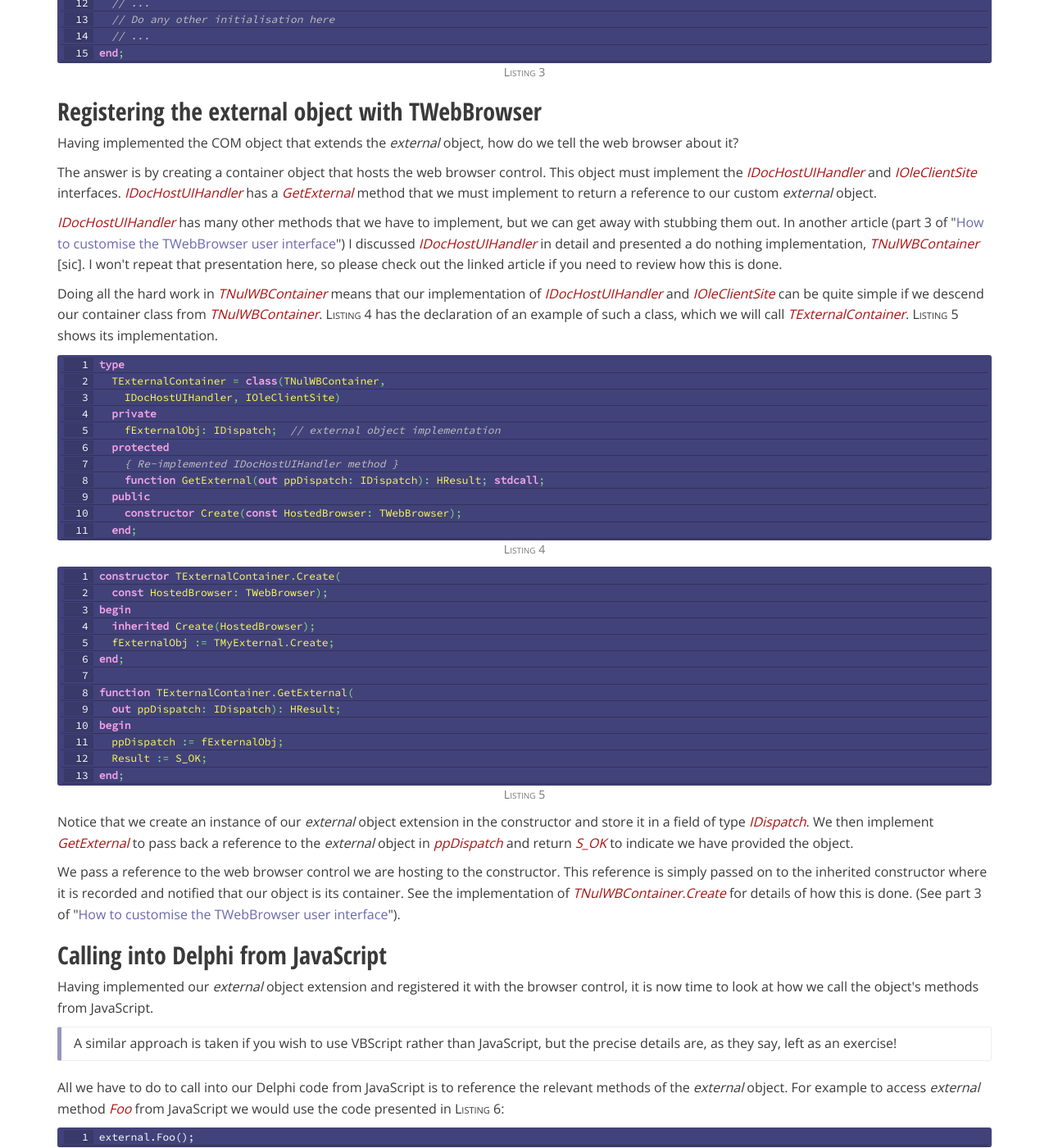
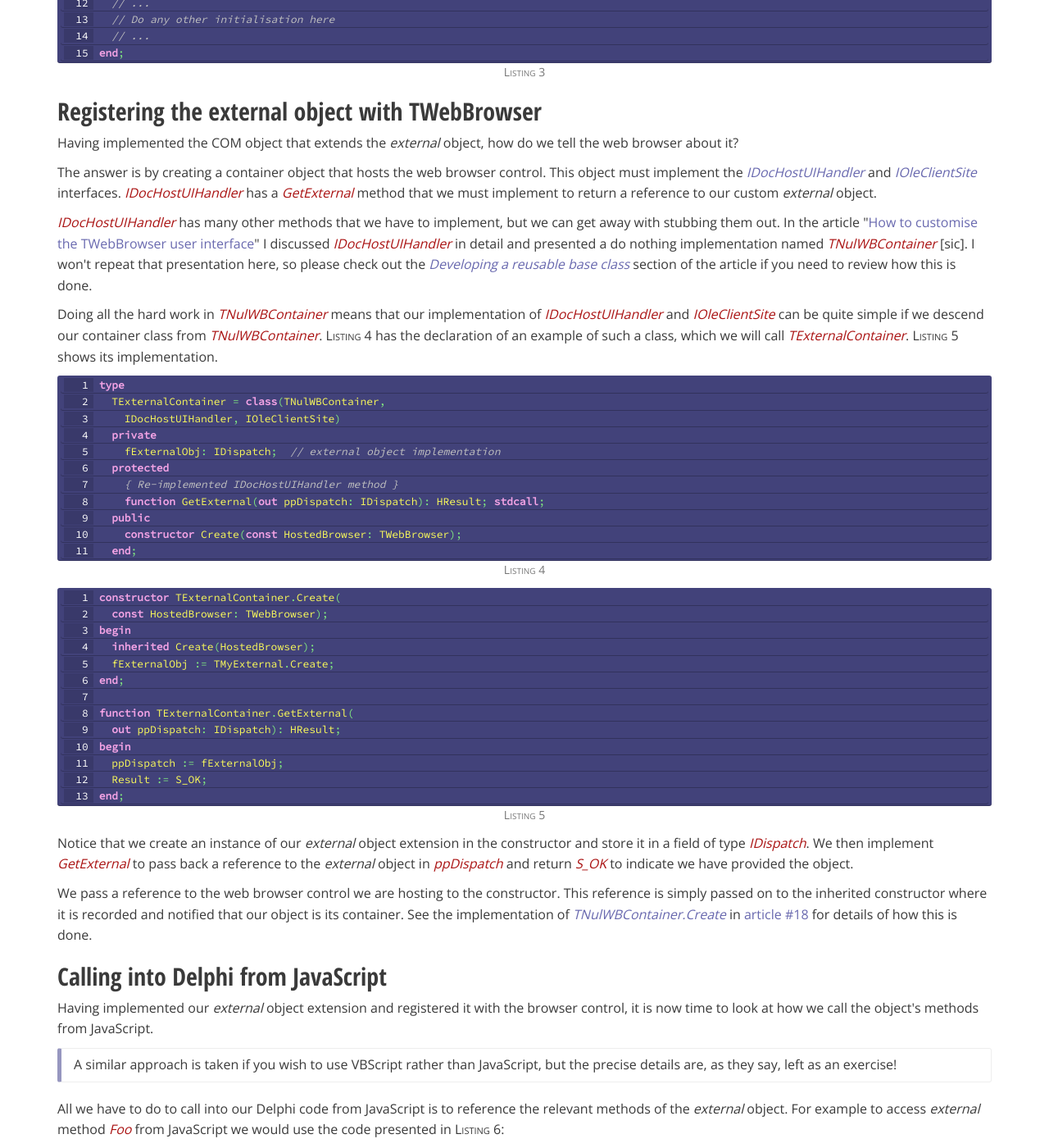
Before and after one commit to delphidabbler/delphidabbler.github.io, a Jekyll site: the page built from _articles/article-22.html, in a window 1280 px wide and 1400 px high, scrolled down 3773 px. Shown: the whole window at 82% size. Built offline with Jekyll 4.4.1, drawn with Linux system fonts in a browser that asks for light colours; nearby versions of some CDN libraries; comment, search, counter and statistics services are not loaded.

Commit message:
Add links to specified sections of article #18
The location of these links had been denoted by comments.
The comments were removed and some text received minor edits
when the links were added.

```diff
--- a/_articles/article-22.html
+++ b/_articles/article-22.html
@@ -439,39 +439,19 @@ redirect_from:
 
     <p>
         The answer is by creating a container object that hosts the web browser control. This object must implement the
-        <!---
-            TODO:
-            Link to article 18, #idochostuihandler
-        --->
-        <var>IDocHostUIHandler</var>
-        <!---
-            TODO: End link
-        --->
-        and
-        <!---
-            TODO:
-            Link to article 18, #ioleclientsite
-        --->
-        <var>IOleClientSite</var>
-        <!---
-            TODO: End link
-        --->
-        interfaces. <var>IDocHostUIHandler</var> has a <var>GetExternal</var> method that we must implement to return a
-        reference to our custom <em>external</em> object.
+        <var><a href="./article-18#idochostuihandler">IDocHostUIHandler</a></var> and <var><a
+                href="./article-18#ioleclientsite">IOleClientSite</a></var> interfaces. <var>IDocHostUIHandler</var> has
+        a <var>GetExternal</var> method that we must implement to return a reference to our custom <em>external</em>
+        object.
     </p>
 
     <p>
         <var>IDocHostUIHandler</var> has many other methods that we have to implement, but we can get away with stubbing
-        them out. In another article
-        <!--
-            TODO:
-            When article#18 is converted to HTML, link directly to article 18, #tnulwbcontainer
-            and remove reference to part 3 below.
-        -->
-        (part 3 of &quot;<a href="./article-18">How to customise the TWebBrowser user interface</a>&quot;) I discussed
-        <var>IDocHostUIHandler</var> in detail and presented a do nothing implementation, <var>TNulWBContainer</var>
-        [sic]. I won't repeat that presentation here, so please check out the linked article if you need to review how
-        this is done.
+        them out. In the article &quot;<a href="./article-18">How to customise the TWebBrowser user interface</a>&quot;
+        I discussed <var>IDocHostUIHandler</var> in detail and presented a do nothing implementation named
+        <var>TNulWBContainer</var> [sic]. I won't repeat that presentation here, so please check out the <a
+            href="./article-18#tnulwbcontainer"><em>Developing a reusable base class</em></a> section of the article if
+        you need to review how this is done.
     </p>
 
     <p>
@@ -552,16 +532,8 @@ redirect_from:
     <p>
         We pass a reference to the web browser control we are hosting to the constructor. This reference is simply
         passed on to the inherited constructor where it is recorded and notified that our object is its container. See
-        the implementation of
-        <!--
-            TODO:
-            When article #18 is converted to HTML, turn the following reference to
-            TNulWBContainer.Create into a link to
-            article 18 #tnulwbcontainer.create
-            Then remove link to whole of article #18 below and delete reference to part 3
-        -->
-        <var>TNulWBContainer.Create</var> for details of how this is done. (See part 3 of &quot;<a
-            href="./article-18">How to customise the TWebBrowser user interface</a>&quot;).
+        the implementation of <a href="./article-18#tnulwbcontainer.create"><var>TNulWBContainer.Create</var></a> in <a
+            href="./article-18">article #18</a> for details of how this is done.
     </p>
 
 </section>
@@ -1139,32 +1111,11 @@ redirect_from:
     </h3>
 
     <p>
-        As already noted, we are re-using code from an <a href="./article-18">earlier article</a>
-        <!--
-            TODO: Remove following when full links to article 18 are available
-        -->
-        (see part 3)
-        <!--
-            TODO: End of text to remove
-        -->
-        for our declaration of
-        <!--
-            TODO: Link to article-18, #idochostuihandler when available
-        -->
-        <var>IDocHostUIHandler</var>
-        <!--
-            TODO: End of link
-        -->
-        and for the do-nothing implementation of the interface,
-        <!--
-            TODO: Link to article-18, #tnulwbcontainer when available
-        -->
-        <var>TNulWBContainer</var>
-        <!--
-            TODO: End of link
-        -->
-        So, to begin with, we must add the <code>IntfDocHostUIHandler.pas</code> and <code>UNulContainer.pas</code>
-        units, developed in that article, to our project.
+        As already noted, we are re-using code from an <a href="./article-18">earlier article</a> for our declaration of
+        <a href="./article-18#idochostuihandler"><var>IDocHostUIHandler</var></a> and for the do-nothing implementation
+        of the interface, <a href="./article-18#tnulwbcontainer"><var>TNulWBContainer</var></a> So, to begin with, we
+        must add the <code>IntfDocHostUIHandler.pas</code> and <code>UNulContainer.pas</code> units, developed in that
+        article, to our project.
     </p>
 
     <div class="callout callout-info">
@@ -1538,7 +1489,10 @@ redirect_from:
     </p>
 
     <p>
-        Delphi 7 was used to create the original version of the program and it was tested on Windows XP Pro SP2 using Internet Explorer 6. The same code base was later tested with Delphi XE and Delphi 11.0 Alexandria on Windows 11 and ran without change. Delphi 11.0 was also used to confirm the code was compatible with both 32 bit and 64 bit Windows targets. The program was then modified slightly and re-tested with Delphi XE and Delphi 11.0 Alexandria.
+        Delphi 7 was used to create the original version of the program and it was tested on Windows XP Pro SP2 using
+        Internet Explorer 6. The same code base was later tested with Delphi XE and Delphi 11.0 Alexandria on Windows 11
+        and ran without change. Delphi 11.0 was also used to confirm the code was compatible with both 32 bit and 64 bit
+        Windows targets. The program was then modified slightly and re-tested with Delphi XE and Delphi 11.0 Alexandria.
     </p>
 
     <p>
```
